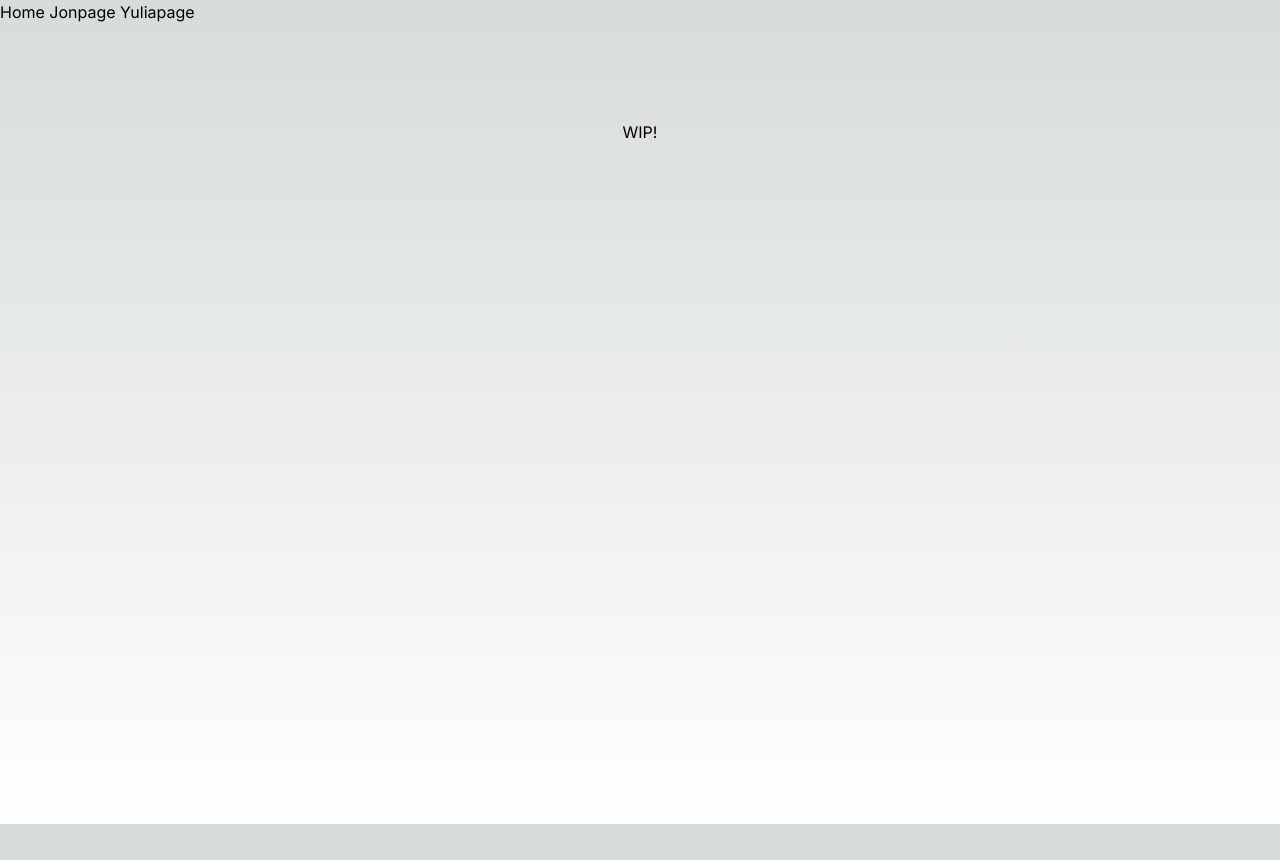
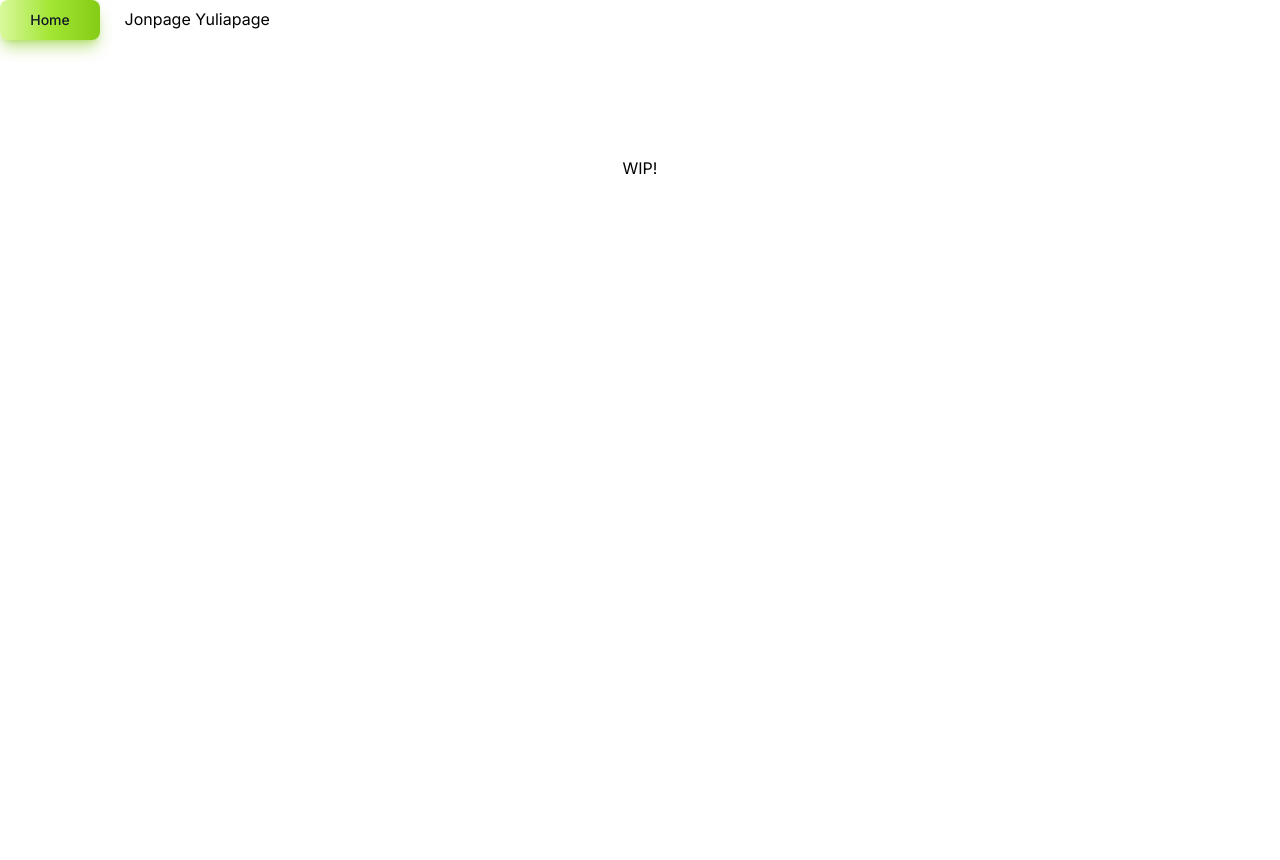
Before and after one commit to Jonathannilsson90/hemeraday, a Next.js app: page / in a window 1280 px wide. Before the commit the page ends 824 px from the top, so only its background shows below. Built offline with nearby package versions, Linux system fonts and the light colour scheme.

Commit message:
Merged main into yulia

```diff
--- a/app/globals.css
+++ b/app/globals.css
@@ -18,12 +18,7 @@
 
 body {
   color: rgb(var(--foreground-rgb));
-  background: linear-gradient(
-      to bottom,
-      transparent,
-      rgb(var(--background-end-rgb))
-    )
-    rgb(var(--background-start-rgb));
+  background: "lightgray"
 }
 
 @layer utilities {
--- a/app/layout.tsx
+++ b/app/layout.tsx
@@ -19,9 +19,9 @@ export default function RootLayout({
     <html lang="en">
       <body className={inter.className}>
         <div className="">
-          <Link href="/"> Home </Link>
-          <Link href="/jonpage"> Jonpage </Link>
-          <Link href="/yuliapage"> Yuliapage </Link>
+          <button type="button" className="text-gray-900 bg-gradient-to-r from-lime-200 via-lime-400 to-lime-500 hover:bg-gradient-to-br  focus:outline-none focus:ring-lime-300  shadow-lg shadow-lime-500/50 dark:shadow-lg dark:shadow-lime-800/80 font-medium rounded-lg text-sm px-7 py-2.5 text-center me-5 mb-5 min-w-[100px]"><Link href="/"> Home </Link></button>
+          <Link href="/jonpage" > Jonpage </Link>
+          <Link href="/yuliapage" > Yuliapage </Link>
         </div>
         {children}
       </body>
```
